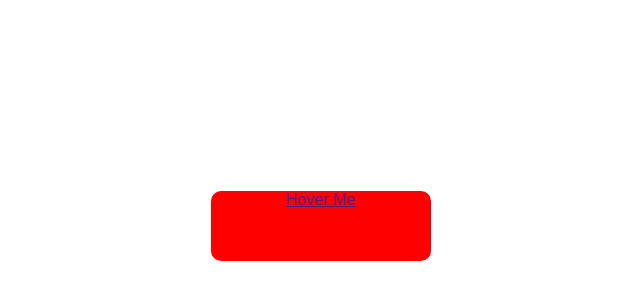
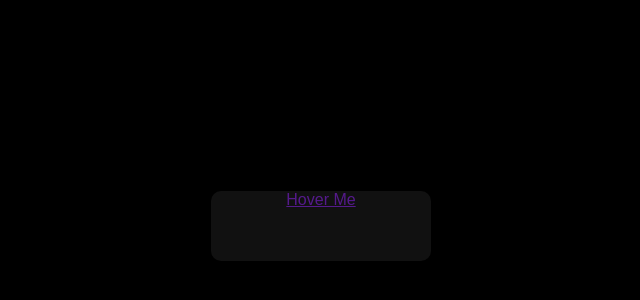
Before and after one commit to AmirTaki/Animated-Button-with-Border-Hover, a plain HTML site: page index.html in a window 1280 px wide. Shown: the part 174-474 px from the top of the page, without its empty margins (319-959 px from the left). Drawn offline with Linux system fonts and the light colour scheme.

Commit message:
styles edit

```diff
--- a/src/styles.css
+++ b/src/styles.css
@@ -8,13 +8,14 @@ body{
     display: grid;
     height: 100%;
     place-items: center;
+    background: #000;
 }
 
 .btn a{
     display: block;
     height: 70px;
     width:220px;
-    background: red;
+    background: #111;
     text-align: center;
     border-radius: 10px;
 
```
